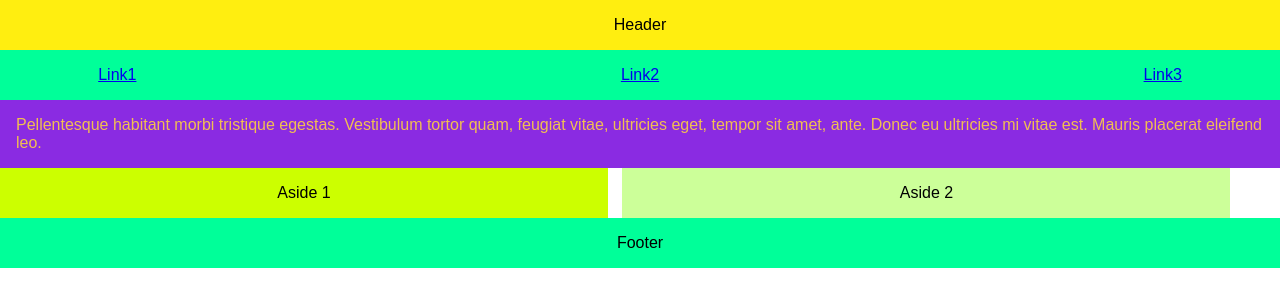
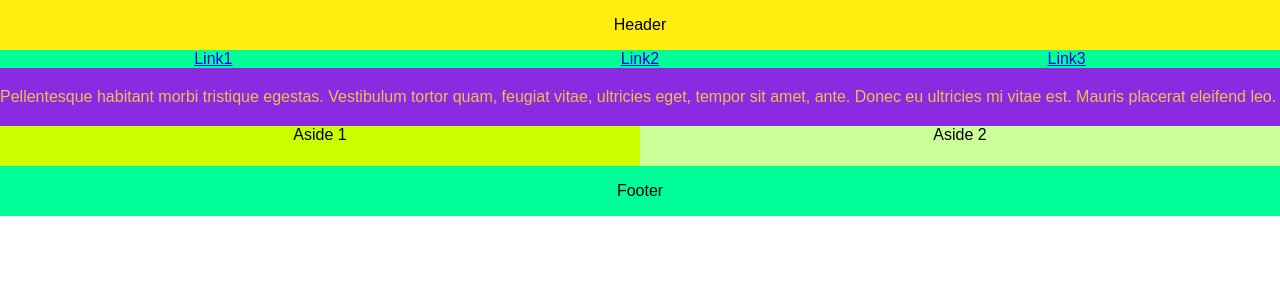
Before and after one commit to jessicapicarelli/Aula5-responsividade, a plain HTML site: page index.html in a window 1280 px wide. Drawn offline with Linux system fonts and the light colour scheme.

Commit message:
atualização

```diff
--- a/style.css
+++ b/style.css
@@ -13,99 +13,76 @@
 * {
   margin: 0px;
   padding: 0px;
+  font-family: var(--fonte-padrao);
+  box-sizing: border-box;
 }
 
-body {
-  font-family: var(--fonte-padrao);
-}
-
-header {
+.wrapper header {
   background-color: var(--cor1);
   padding: 1.0em;
   color: var(--cor0);
   text-align: center;
 }
 
-nav {
+.wrapper nav {
   background-color: var(--cor2);
-  padding: 1.0em;
+  display: flex;
+  justify-content: center;
+  align-items: center;
 }
 
-nav ul {
+.wrapper nav ul {
   list-style: none;
-  margin: 0;
-  padding: 0;
-  text-align: center;
+  width: 100%;
+  display: flex;
+  justify-content: space-around;
+  align-items: center;
 }
 
-nav ul li {
-  display: inline-block;
-  margin-right: 30em;
-}
-
-nav ul li:last-child {
-  margin-right: 0;
-}
-
-article {
+.main {
   background-color: var(--cor3);
   color: var(--cor5);
-  padding: 1.0em;
+  width: 100%;
+  padding: 20px 0;
 }
 
 aside {
-  display: inline-block;
-  width: 45%; /* ajuste a largura conforme necessário */
-  margin-right: 10px; /* margem entre os elementos */
+  width: 50%;
+  height: 40px;
+  text-align: center;
 }
 
 .aside-1 {
   background-color: var(--cor6);
   color: var(#000000);
-  text-align: center;
-  padding: 1.0em;
-
+  float: left;
 }
 
 .aside-2 {
   background-color: var(--cor4);
   color: var(--cor0);
-  text-align: center;
-  padding: 1.0em;
-}
-
-.aside:last-child {
-  margin-right: 0;
+  float: right;
 }
 
 footer {
   background-color: var(--cor2);
   color: var(--cor0);
+  clear: both;
   text-align: center;
   padding: 1.0em;
 }
 
 @media screen and (max-width:480){
-  body{
-    max-width: 480px;
-    font-size: 1.0em;
-    text-align: center;
-  }
+.wrapper nav ul {
+  flex-direction: column;
+}
 
-  nav ul li {
-    display: block;
-    text-align: center;
-    margin: 0.5em auto;
-  }
+.aside {
+  width: 100%;
+}
 
-  .aside-1, .aside-2 {
-    width: 100%;
-    padding: 0.5em;
-  }
-
-  footer {
-    font-size: 14px;
-    padding: 0.5em;
-  }
+.aside-1, .aside-2{
+  float: none;
+}
 
 }
```
